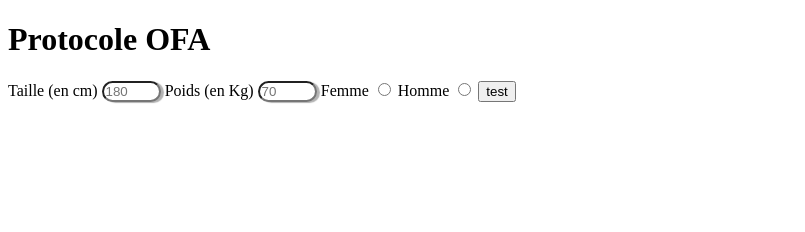
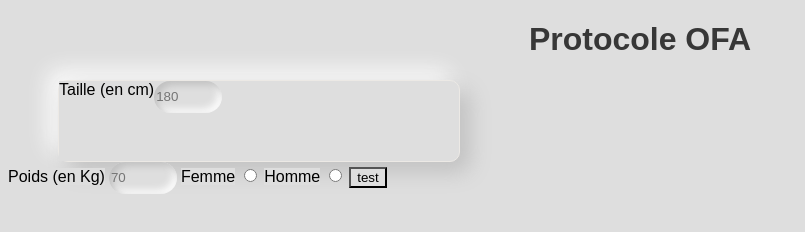
Before and after one commit to mikanesth/OFA, a website built with Vite: page index.html in a window 1280 px wide. Shown: the whole page, without its empty margins (0-805 px from the left). Built offline with nearby package versions, Linux system fonts and the light colour scheme.

Commit message:
debut essai neumorphism

```diff
--- a/index.html
+++ b/index.html
@@ -8,10 +8,15 @@
     <link rel="stylesheet" href="main.css">
 </head>
 <body>
-    <h1>Protocole OFA</h1>
+    <div class="jumbo">
+        <h1>Protocole OFA</h1>
+    </div>
         <form name="POFA">
-            <label for="taille-input">Taille (en cm)</label>
-            <input required type="number" min="100" max="220" name="taille" id="taille-input" placeholder="180">
+            <div class="taille-container">
+                <label for="taille-input">Taille (en cm)</label>
+                <input required type="number" min="100" max="220" name="taille" id="taille-input" placeholder="180">
+            </div>
+
 
             <label for="poids-input">Poids (en Kg)</label>
             <input required type="number" min="30" max="220" name="poids" id="poids-input" placeholder="70">
--- a/main.css
+++ b/main.css
@@ -1,6 +1,42 @@
+* {
+    background-color: #dedede;
+}
 input[type=number] {
+    border: 1px black;
     border-radius: 50px;
-    box-shadow: 3px 1px 1px rgba(0,0,0,0.3);
-    width: 4vw;
+    background: #dedede;
+    box-shadow: inset 4px 4px 7px #c1c1c1, inset -4px -4px 7px #fbfbfb;
+    width: 5vw;
+    height: 30px;
+    max-width: 100px;
+    min-width: 50px;
+    font-size: 25;
 
 }
+.taille-container {
+    height: 10vh;
+    width: 400px;
+    /*background: salmon;*/
+    border: solid 1px #ece9e5;
+    background: #dedede;
+    box-shadow:  10px 10px 21px #c1c1c1, -10px -10px 21px #fbfbfb;
+    display: flex;
+    border-radius: 10px;
+    margin-left: 50px;
+}
+
+.taille-container label {
+    /*background: blue;*/
+}
+label {
+    font-family: Open-sans, sans-serif;
+}
+.jumbo {
+    /*background: salmon;*/
+    text-align: center;
+}
+
+.jumbo h1 {
+    font-family: open-sans, sans-serif;
+    color: rgba(37, 37, 37, 0.9);
+}
```
Also changed, not shown: 1 other file.
